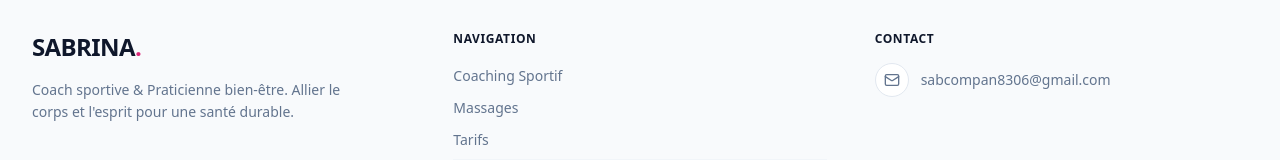
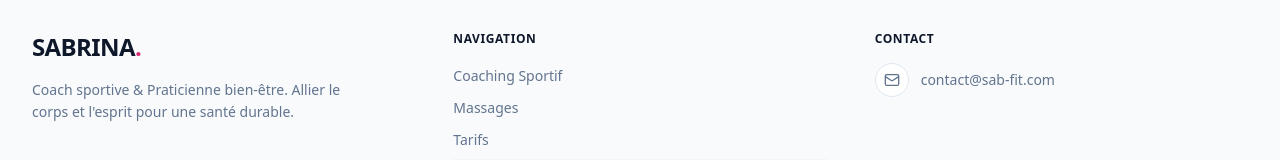
Before and after one commit to B2Big/sabrina_website, a Next.js app: page / in a window 1280 px wide. Shown: the part 6707-6867 px from the top of the page. Built offline with nearby package versions, Linux system fonts and the light colour scheme; no server answers; the database is empty; a web font is replaced by a local one.

Commit message:
fix: update contact email to contact@sab-fit.com in footer

```diff
--- a/src/components/footer.tsx
+++ b/src/components/footer.tsx
@@ -48,11 +48,11 @@ export function Footer() {
           <div className="space-y-4">
             <h4 className="text-slate-900 font-bold uppercase tracking-wider text-xs">Contact</h4>
             <div className="space-y-3">
-              <a href="mailto:sabcompan8306@gmail.com" className="flex items-center gap-3 text-slate-500 hover:text-training transition-colors group">
+              <a href="mailto:contact@sab-fit.com" className="flex items-center gap-3 text-slate-500 hover:text-training transition-colors group">
                 <div className="p-2 bg-white border border-slate-200 rounded-full group-hover:border-training group-hover:text-training transition-colors">
                   <Mail className="w-4 h-4" />
                 </div>
-                <span className="text-sm">sabcompan8306@gmail.com</span>
+                <span className="text-sm">contact@sab-fit.com</span>
               </a>
             </div>
           </div>
```
